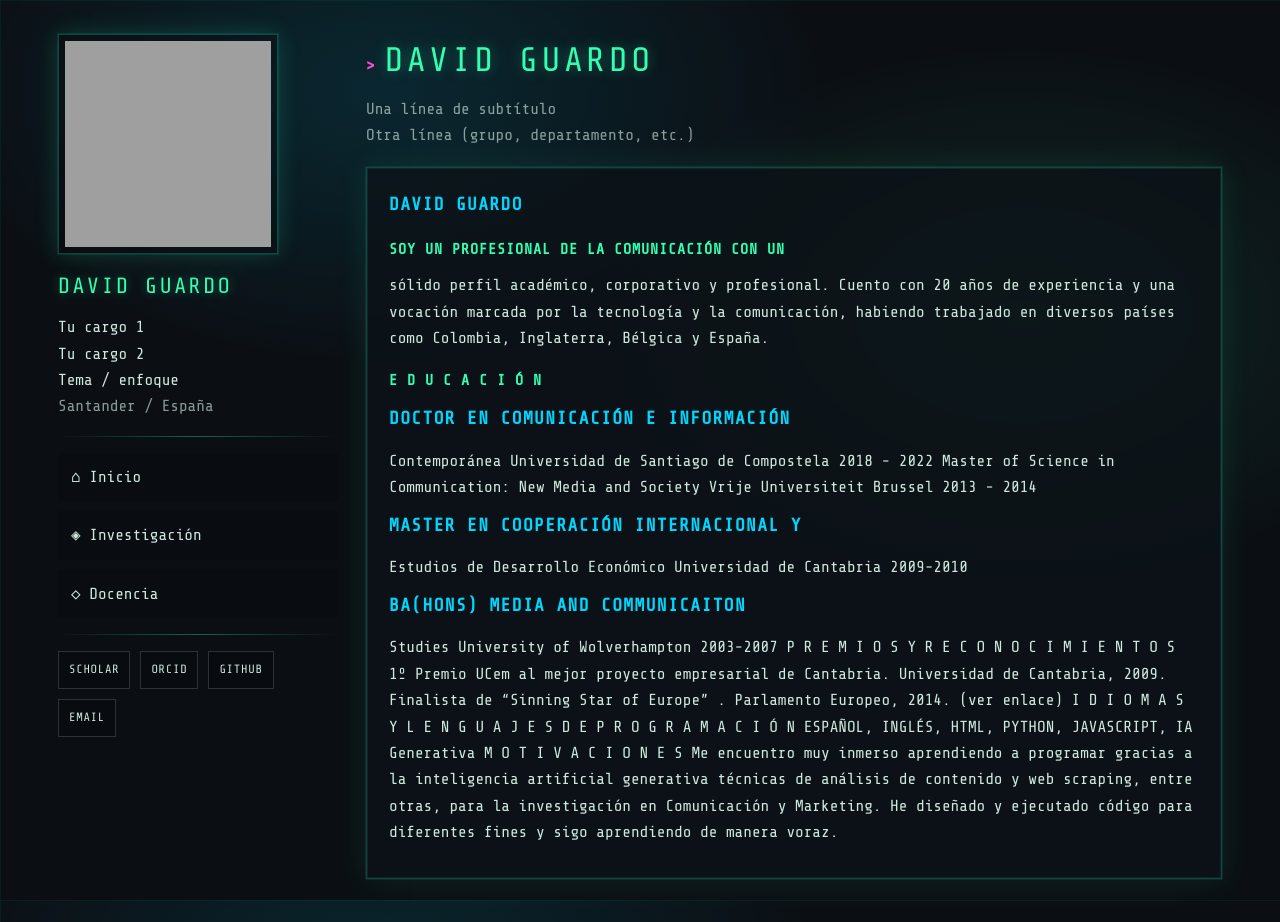
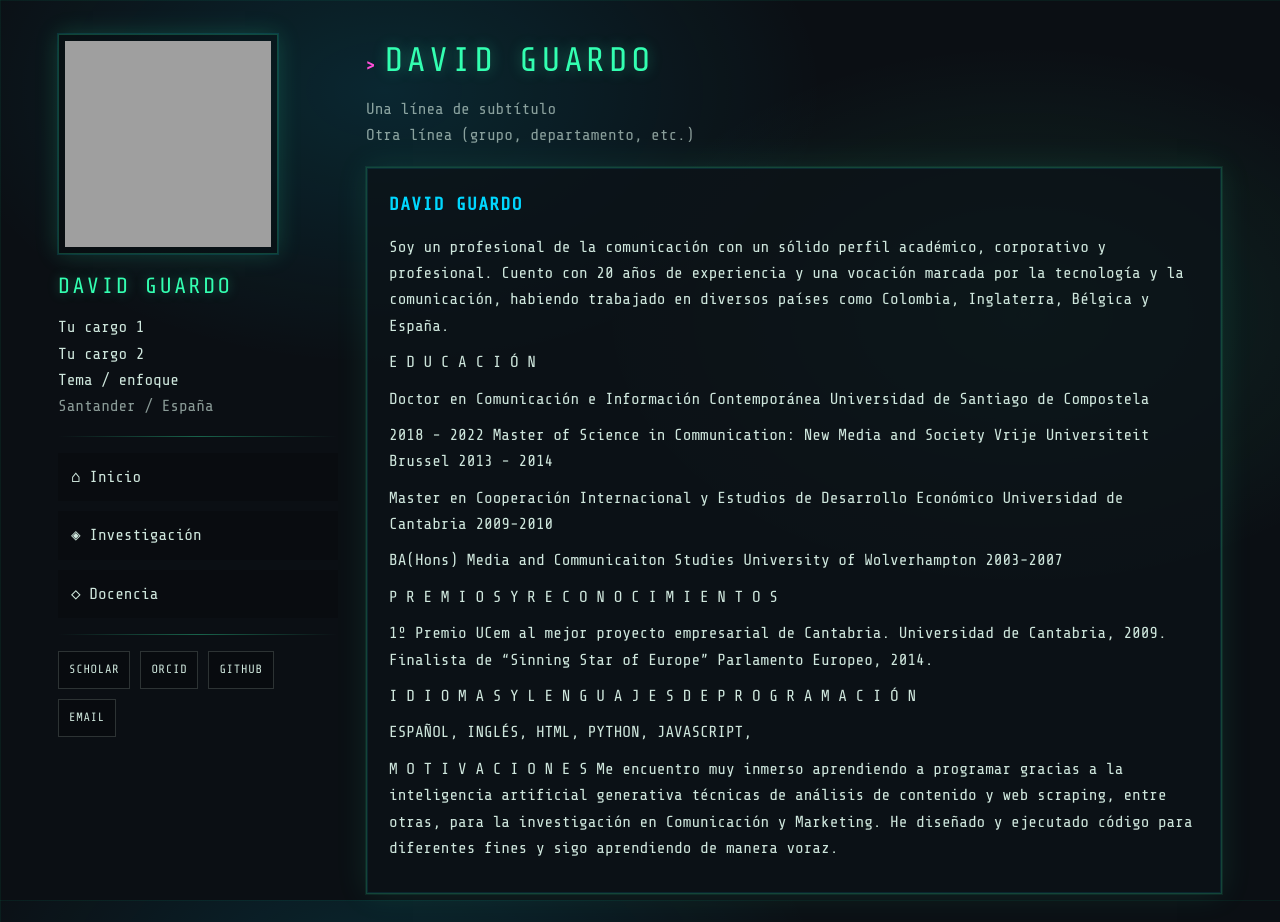
Before and after one commit to guardovich/guardovich.github.io, a Jekyll site: the page built from index.md, in a window 1280 px wide. Built offline with Jekyll 4.4.1, drawn with Linux system fonts in a browser that asks for light colours; grey boxes are pictures that could not be loaded.

Commit message:
Update index.md

```diff
--- a/index.md
+++ b/index.md
@@ -5,42 +5,49 @@ title: Inicio
 
 # David Guardo
 
-## Soy un profesional de la comunicación con un
+Soy un profesional de la comunicación con un
 sólido perfil académico, corporativo y profesional.
 Cuento con 20 años de experiencia y una vocación
 marcada por la tecnología y la comunicación,
 habiendo trabajado en diversos países como
 Colombia, Inglaterra, Bélgica y España.
 
-## E D U C A C I Ó N
+E D U C A C I Ó N
 
-# Doctor en Comunicación e Información
+Doctor en Comunicación e Información
 Contemporánea
 Universidad de Santiago de
 Compostela
+
 2018 - 2022
 Master of Science in Communication: New
 Media and Society
 Vrije Universiteit Brussel
 2013 - 2014
-# Master en Cooperación Internacional y
+
+Master en Cooperación Internacional y
 Estudios de Desarrollo Económico
 Universidad de Cantabria
 2009-2010
-# BA(Hons) Media and Communicaiton
+
+BA(Hons) Media and Communicaiton
 Studies
 University of Wolverhampton
 2003-2007
+
 P R E M I O S Y R E C O N O C I M I E N T O S
+
 1º Premio UCem al mejor proyecto
 empresarial de Cantabria. Universidad de
 Cantabria, 2009.
 Finalista de “Sinning Star of Europe”
-.
-Parlamento Europeo, 2014. (ver enlace)
+Parlamento Europeo, 2014.
+
 I D I O M A S Y L E N G U A J E S D E P R O G R A M A C I Ó N
+
 ESPAÑOL, INGLÉS, HTML, PYTHON, JAVASCRIPT,
-IA Generativa
+
+
 M O T I V A C I O N E S
 Me encuentro muy inmerso aprendiendo a
 programar gracias a la inteligencia artificial
```
